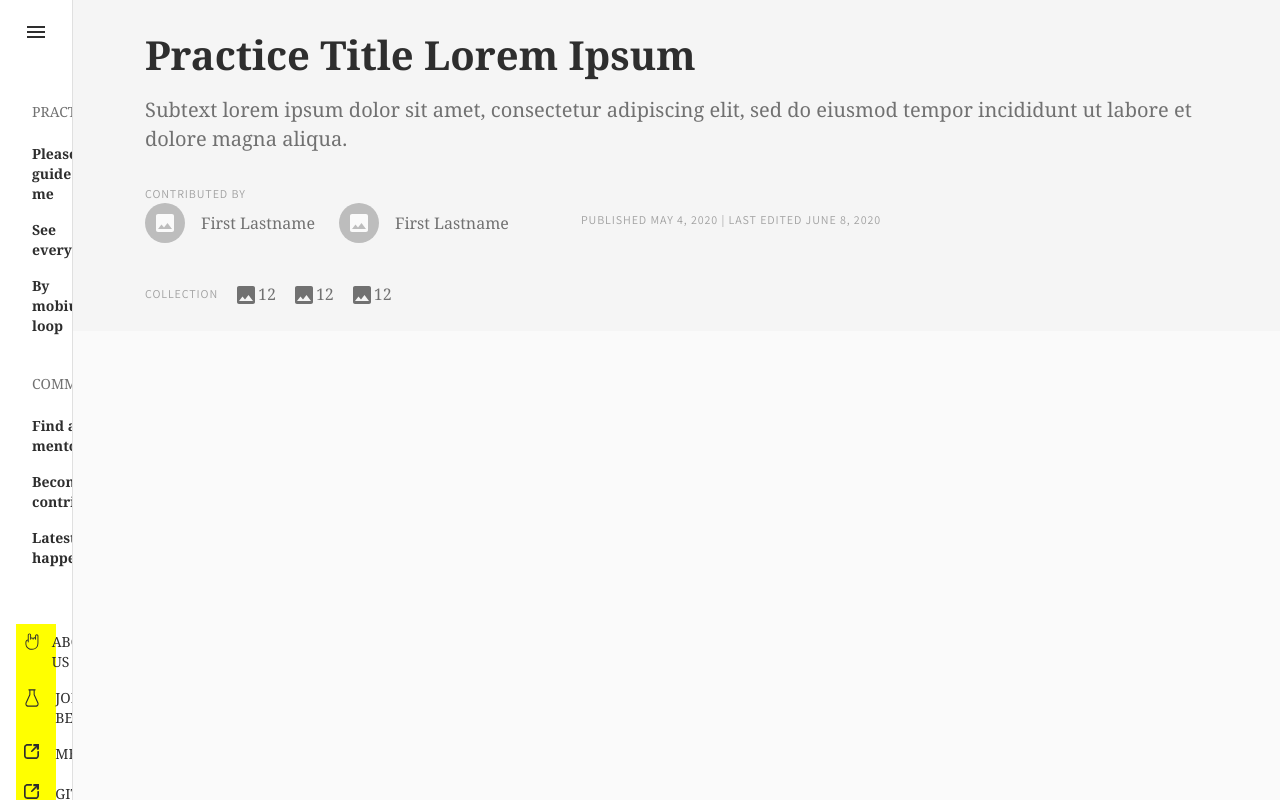
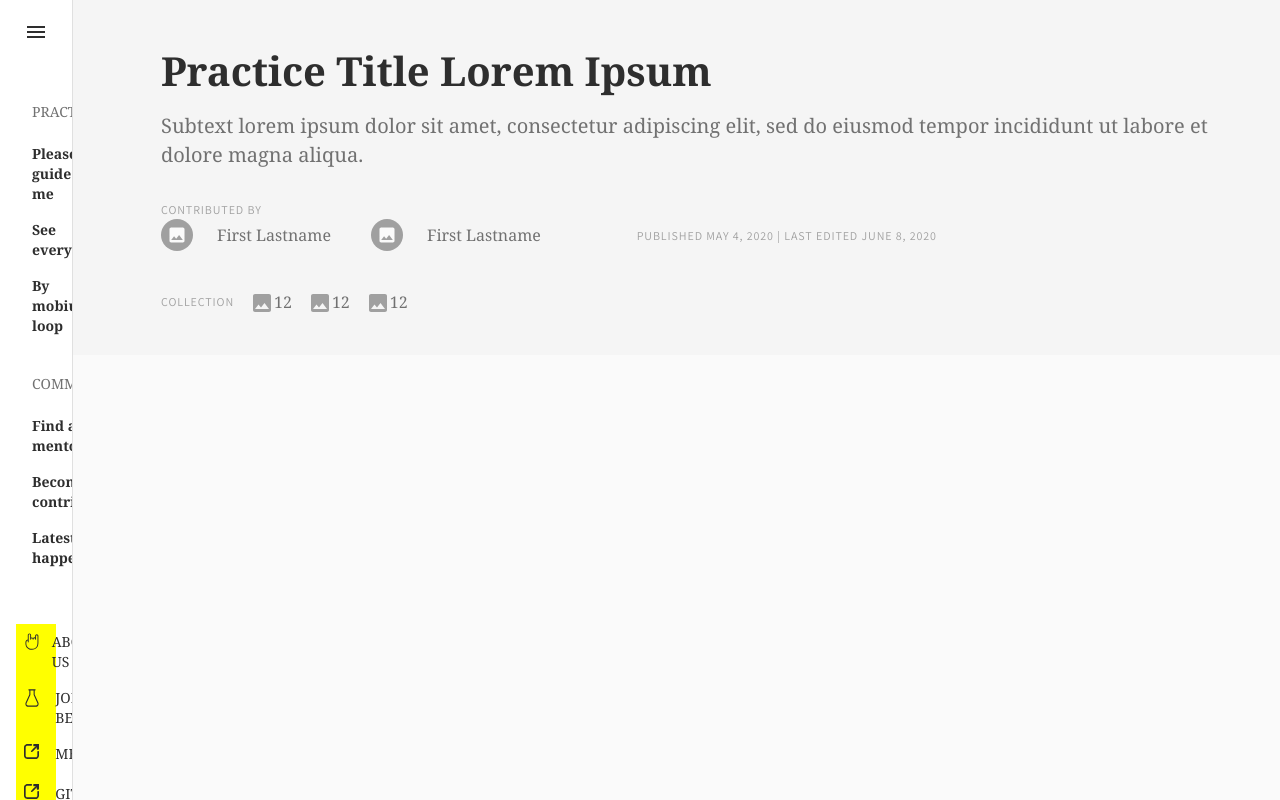
Before and after one commit to openpracticelibrary/opl-fe, a React (Create React App) app: page / in a window 1280 px wide. Built offline with nearby package versions, Linux system fonts and the light colour scheme.

Commit message:
replace some of the box layouts to grid layout

```diff
--- a/src/components/practicePage/PageIntro/CollectionItem.js
+++ b/src/components/practicePage/PageIntro/CollectionItem.js
@@ -9,7 +9,7 @@ const useStyles = makeStyles((theme) => ({
         verticalAlign: 'middle',
         display: 'inline-flex',
         marginLeft: theme.spacing(2),
-        color: theme.palette.common.brownish_grey,
+        color: theme.palette.common.brown_grey,
     }
 }));
 
--- a/src/components/practicePage/PageIntro/ContributedBy.js
+++ b/src/components/practicePage/PageIntro/ContributedBy.js
@@ -2,7 +2,8 @@ import React from 'react';
 import Typography from '@material-ui/core/Typography';
 import {makeStyles} from "@material-ui/core/styles/index";
 import Box from '@material-ui/core/Box';
-import Avatars from './Avatars';
+import PhotoAndName from './PhotoAndName';
+import Grid from '@material-ui/core/Grid';
 
 const useStyles = makeStyles((theme) => ({
     root: {
@@ -31,15 +32,19 @@ export default function ContributedBy() {
                     Contributed by
                 </Typography>
 
-                <Box className={classes.row}>
-                    <Avatars/>
-                    <Avatars/>
-                    <Box className={classes.date}>
+                <Grid container spacing={2} alignItems="center">
+                    <Grid item>
+                        <PhotoAndName/>
+                    </Grid>
+                    <Grid item xs={3}>
+                        <PhotoAndName/>
+                    </Grid>
+                    <Grid item xs={4}>
                         <Typography variant="overline">
                             Published May 4, 2020 | Last edited June 8, 2020
                         </Typography>
-                    </Box>
-                </Box>
+                    </Grid>
+                </Grid>
             </Box>
         </React.Fragment>
     );
--- a/src/components/practicePage/PageIntro/Avatars.js
+++ b/src/components/practicePage/PageIntro/PhotoAndName.js
@@ -6,14 +6,20 @@ import Box from '@material-ui/core/Box';
 import Typography from '@material-ui/core/Typography';
 import ImageIcon from '@material-ui/icons/Image';
 import {makeStyles} from "@material-ui/core/styles/index";
+import Grid from '@material-ui/core/Grid';
 
 const useStyles = makeStyles((theme) => ({
     space: {
         paddingRight: theme.spacing(3),
     },
+    small: {
+        width: theme.spacing(4),
+        height: theme.spacing(4),
+        backgroundColor: theme.palette.common.brown_grey
+    },
 }));
 
-export default function Avatars() {
+export default function PhotoAndName() {
     const classes = useStyles();
 
     return (
@@ -21,8 +27,8 @@ export default function Avatars() {
             <Box>
                 <ListItem disableGutters className={classes.space}>
                     <ListItemAvatar>
-                        <Avatar>
-                            <ImageIcon/>
+                        <Avatar className={classes.small}>
+                            <ImageIcon fontSize='small'/>
                         </Avatar>
                     </ListItemAvatar>
                     <Typography variant="body1">
--- a/src/components/practicePage/PageIntro/index.js
+++ b/src/components/practicePage/PageIntro/index.js
@@ -11,7 +11,7 @@ const useStyles = makeStyles((theme) => ({
 
     content: {
         flexGrow: 1,
-        padding: theme.spacing(1),
+        padding: theme.spacing(3),
     },
     row: {
         display:'flex',
```
